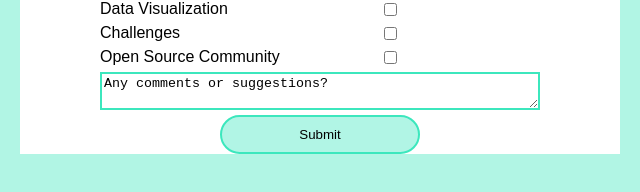
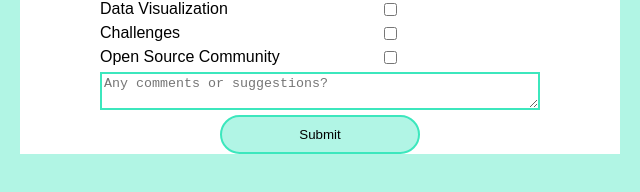
Before and after one commit to ShravaniArutla/FCC_SurveyForm, a plain HTML site: page index.html in a window 1280 px wide. Shown: the part 594-786 px from the top of the page, 320-960 px from the left. Drawn offline with Linux system fonts and the light colour scheme.

Commit message:
Updated textarea

```diff
--- a/index.html
+++ b/index.html
@@ -41,7 +41,7 @@
 
 <label class="check">Open Source Community<input id="check" value="open source" type="checkbox"></label>
 
-<textarea>Any comments or suggestions?</textarea>
+<textarea placeholder="Any comments or suggestions?"></textarea>
 
 <input type="submit" value="Submit" id="submit">
 </form>
```
